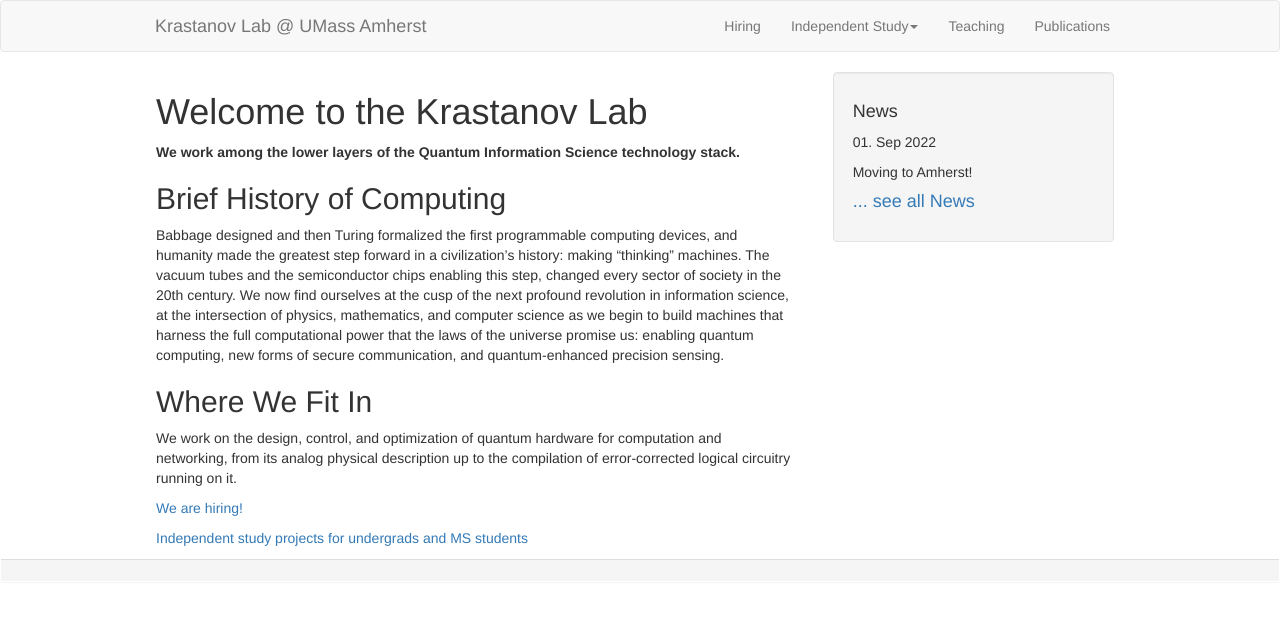
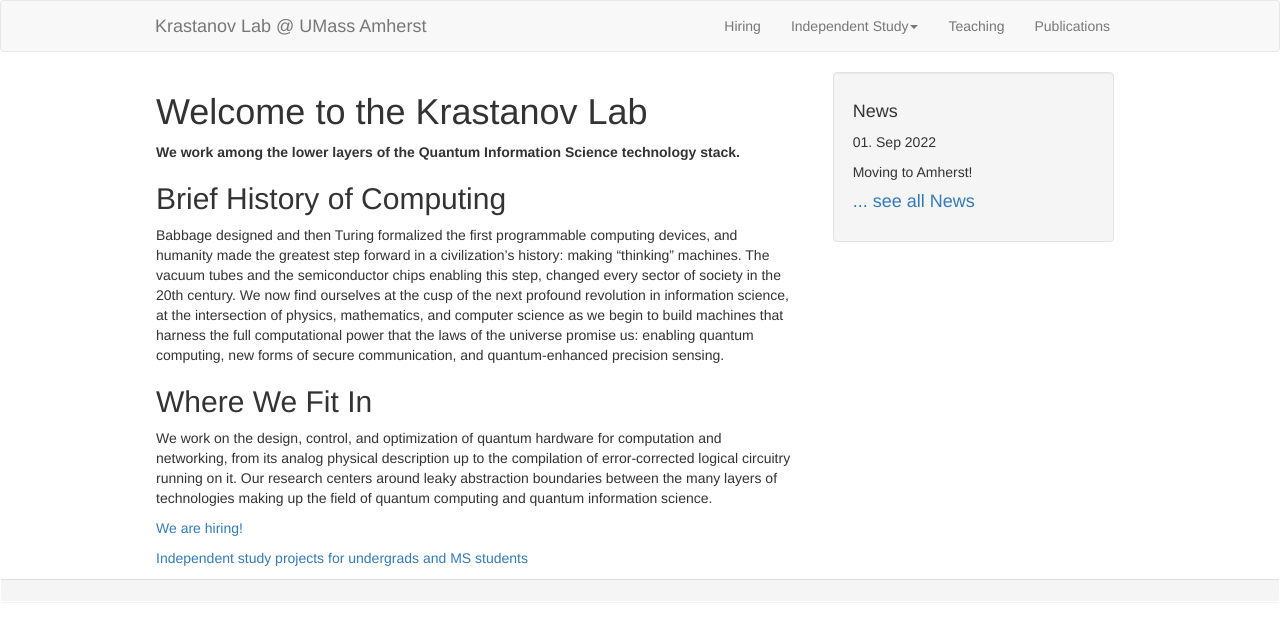
Before and after one commit to Krastanov/labwebsite, a Jekyll site: the page built from _pages/home.md, in a window 1280 px wide. Shown: the top 619 px of the page. Built offline with Jekyll 4.4.1, drawn with Linux system fonts in a browser that asks for light colours; nearby versions of some CDN libraries; Markdown is read by kramdown in place of the engine named in the settings.

Commit message:
slightly expand landing page description

```diff
--- a/_pages/home.md
+++ b/_pages/home.md
@@ -14,7 +14,7 @@
 
 ## Where We Fit In
 
-We work on the design, control, and optimization of quantum hardware for computation and networking, from its analog physical description up to the compilation of error-corrected logical circuitry running on it.
+We work on the design, control, and optimization of quantum hardware for computation and networking, from its analog physical description up to the compilation of error-corrected logical circuitry running on it. Our research centers around leaky abstraction boundaries between the many layers of technologies making up the field of quantum computing and quantum information science.
 
 <!--TODO[More about our research work.]({{ site.url }}{{ site.baseurl }}/research)-->
 
```
